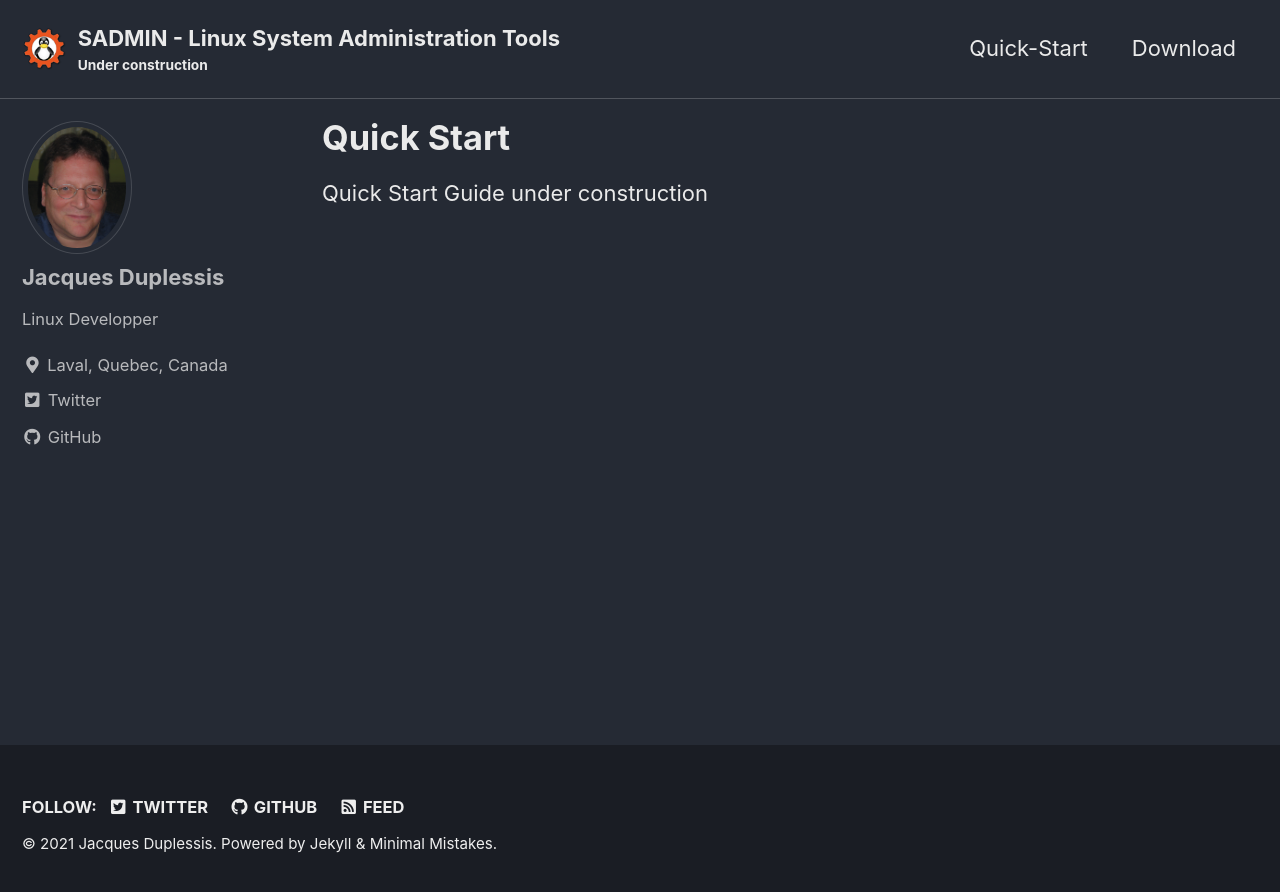
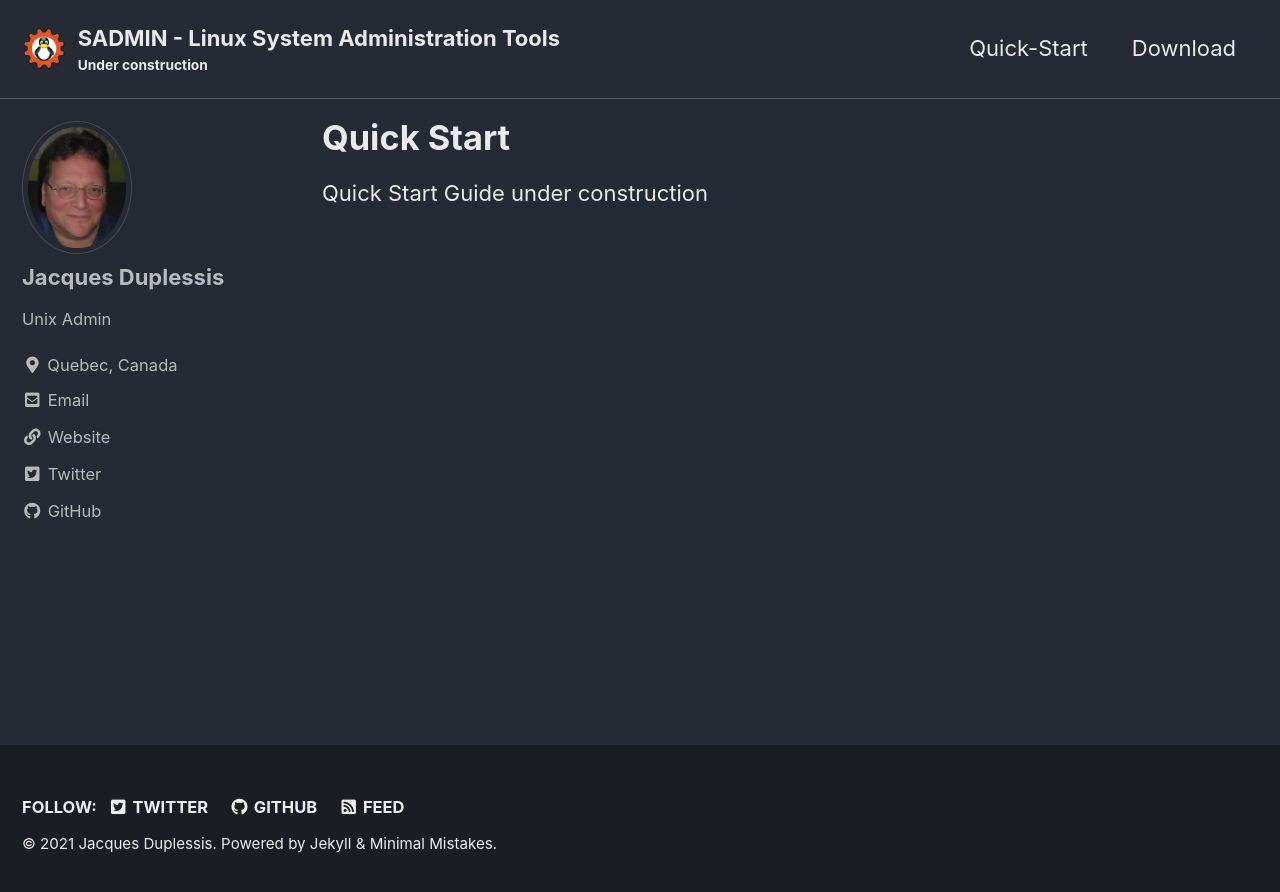
Before and after one commit to jadupl2/jadupl2.github.io, a Jekyll site: the page built from _pages/quickstart.md, in a window 1280 px wide. Shown: the top 892 px of the page. Built offline with Jekyll 4.4.1, drawn with Linux system fonts in a browser that asks for light colours; cached includes are drawn as plain includes.

Commit message:
Change of main page

```diff
--- a/_config.yml
+++ b/_config.yml
@@ -12,7 +12,7 @@
 
 # theme                  : "minimal-mistakes-jekyll"
 # remote_theme           : "mmistakes/minimal-mistakes"
-inimal_mistakes_skin    : "default" # "air", "aqua", "contrast", "dark", "dirt", "neon", "mint", "plum", "sunrise"
+#minimal_mistakes_skin    : "default" # "air", "aqua", "contrast", "dark", "dirt", "neon", "mint", "plum", "sunrise"
 minimal_mistakes_skin    : "dark"
 
 # Site Settings
@@ -22,7 +22,7 @@ title_separator          : "-"
 subtitle                 : "Under construction" # site tagline that appears below site title in masthead
 name                     : "Jacques Duplessis"
 description              : "System Administration Tools"
-url                      : "http://127.0.0.1:4000" # the base hostname & protocol for your site e.g. "https://jadupl2.github.io"
+url                      : "https://jadupl2.github.io" # the base hostname & protocol for your site e.g. "https://jadupl2.github.io"
 #url                      : "https://jadupl2.github.io" # the base hostname & protocol for your site e.g. "https://jadupl2.github.io"
 baseurl                  : "" # the subpath of your site, e.g. "/blog"
 repository               : jadupl2/jadupl2.github.io # GitHub username/repo-name e.g. "mmistakes/minimal-mistakes"
@@ -73,7 +73,7 @@ naver_site_verification  :
 
 # Social Sharing
 twitter:
-  username               :
+  username               : sadm_linux
 facebook:
   username               :
   app_id                 :
@@ -98,16 +98,16 @@ analytics:
 author:
   name             : "Jacques Duplessis"
   avatar           : assets/img/author.jpg # path of avatar image, e.g. "/assets/images/bio-photo.jpg"
-  bio              : "Linux Developper"
-  location         : "Laval, Quebec, Canada"
+  bio              : "Unix Admin"
+  location         : "Quebec, Canada"
   email            :
   links:
     - label: "Email"
       icon: "fas fa-fw fa-envelope-square"
-      # url: "mailto:support@sadmin.ca"
+      url: "mailto:sadmlinux@gmail.com"
     - label: "Website"
       icon: "fas fa-fw fa-link"
-      # url: "https://www.sadmin.ca"
+      url: "https://sadmin.ca"
     - label: "Twitter"
       icon: "fab fa-fw fa-twitter-square"
       url: "https://twitter.com/sadm_linux"
@@ -116,7 +116,7 @@ author:
       # url: "https://facebook.com/"
     - label: "GitHub"
       icon: "fab fa-fw fa-github"
-      url: "https://github.com/jadupl2"
+      url: "https://github.com/jadupl2/sadmin"
     - label: "Instagram"
       icon: "fab fa-fw fa-instagram"
       # url: "https://instagram.com/"
@@ -132,7 +132,7 @@ footer:
       # url:
     - label: "GitHub"
       icon: "fab fa-fw fa-github"
-      url: "https://jadupl2.github.com/"
+      url: "https://github.com/jadupl2/sadmin"
     - label: "GitLab"
       icon: "fab fa-fw fa-gitlab"
       # url:
```
Also changed, not shown: index.md (+1 -1 lines).
